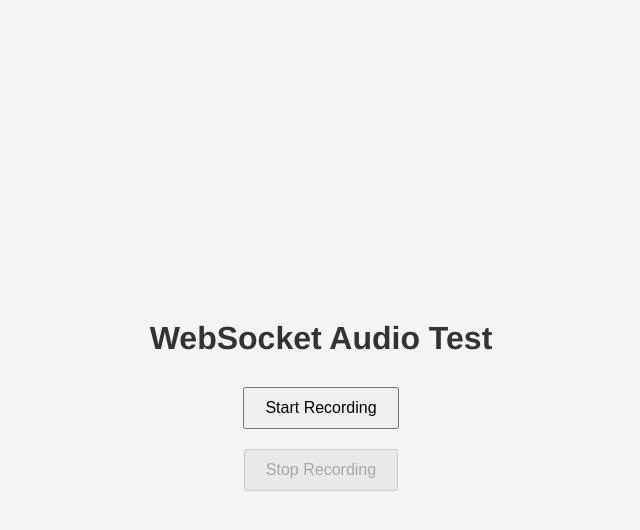
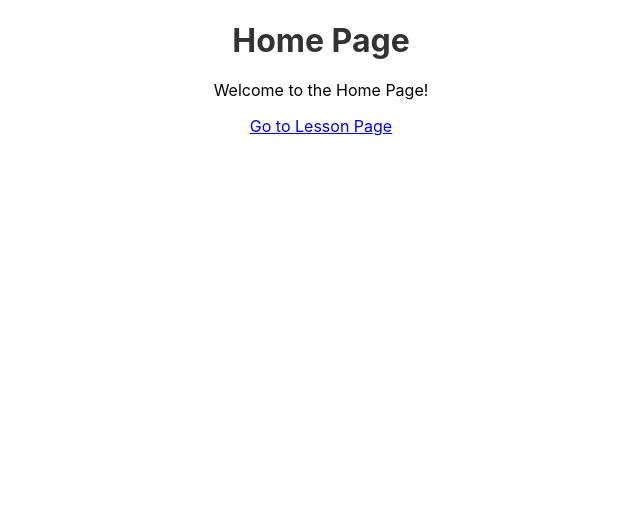
Before and after one commit to Arxtage/aitalki, a React (Create React App) app in the folder frontend/: page / in a window 1280 px wide. Shown: the top 530 px of the page, without its empty margins (319-959 px from the left). Built offline with nearby package versions, Linux system fonts and the light colour scheme.

Commit message:
Two pages: Home and Lesson page

```diff
--- a/frontend/src/App.tsx
+++ b/frontend/src/App.tsx
@@ -1,37 +1,20 @@
 import React from 'react';
-// import logo from './logo.svg';
-import WebSocketAudio from './WebSocketAudio';
+import { BrowserRouter as Router, Route, Routes } from 'react-router-dom';
+import Home from './Home';
+import Lesson from './Lesson';
 import './App.css';
 
-// function App() {
-//   return (
-//     <div className="App">
-//       <header className="App-header">
-//         <img src={logo} className="App-logo" alt="logo" />
-//         <p>
-//           Edit <code>src/App.tsx</code> and save to reload.
-//         </p>
-//         <a
-//           className="App-link"
-//           href="https://reactjs.org"
-//           target="_blank"
-//           rel="noopener noreferrer"
-//         >
-//           Learn React
-//         </a>
-//       </header>
-//     </div>
-//   );
-// }
-
-// export default App;
-
 const App: React.FC = () => {
-  return (
-      <div className="App">
-          <WebSocketAudio />
-      </div>
-  );
+    return (
+        <Router>
+            <div className="App">
+                <Routes>
+                    <Route path="/" element={<Home />} />
+                    <Route path="/lesson" element={<Lesson />} />
+                </Routes>
+            </div>
+        </Router>
+    );
 };
 
 export default App;
--- /dev/null
+++ b/frontend/src/Home.tsx
@@ -0,0 +1,15 @@
+// src/Home.tsx
+import React from 'react';
+import { Link } from 'react-router-dom';
+
+const Home: React.FC = () => {
+    return (
+        <div>
+            <h1>Home Page</h1>
+            <p>Welcome to the Home Page!</p>
+            <Link to="/lesson">Go to Lesson Page</Link>
+        </div>
+    );
+};
+
+export default Home;
--- /dev/null
+++ b/frontend/src/Lesson.tsx
@@ -0,0 +1,14 @@
+// src/Lesson.tsx
+import React from 'react';
+import WebSocketAudio from './WebSocketAudio';
+
+const Lesson: React.FC = () => {
+    return (
+        <div>
+            <h1>Lesson Page</h1>
+            <WebSocketAudio />
+        </div>
+    );
+};
+
+export default Lesson;
--- a/frontend/src/WebSocketAudio.tsx
+++ b/frontend/src/WebSocketAudio.tsx
@@ -1,4 +1,4 @@
-import React, { useState, useRef } from 'react';
+import React, { useState, useRef, useEffect } from 'react';
 import Cookies from 'js-cookie';
 
 const WebSocketAudio: React.FC = () => {
@@ -7,14 +7,18 @@ const WebSocketAudio: React.FC = () => {
     const audioChunks = useRef<Blob[]>([]);
     const socketRef = useRef<WebSocket | null>(null);
     const userRecordingRef = useRef<MediaStream | null>(null);
+    const [token, setToken] = useState<string | undefined>(undefined);
 
-    // Retrieve the token from cookies
-    const token = Cookies.get('jwt_token');  // Get the token from the cookie
-    console.log("====== Retrieved token:", token);
-    const wsUrl = `ws://localhost:8000/ws?token=${token}`;  // Keep the WebSocket path distinct
+    useEffect(() => {
+        const retrievedToken = Cookies.get('jwt_token');
+        setToken(retrievedToken);
+        console.log("====== Retrieved token:", retrievedToken);
+    }, []);
 
-    // WebSocket connection setup
+    const wsUrl = `ws://localhost:8000/ws?token=${token}`;
+
     const connectWebSocket = () => {
+        if (token) {
             socketRef.current = new WebSocket(wsUrl);
 
             socketRef.current.onmessage = (event) => {
@@ -31,6 +35,7 @@ const WebSocketAudio: React.FC = () => {
             socketRef.current.onclose = () => {
                 alert("WebSocket connection closed. Please log in again.");
             };
+        }
     };
 
     // Start recording
```
Lines whose indentation alone changed are shown as unchanged.
